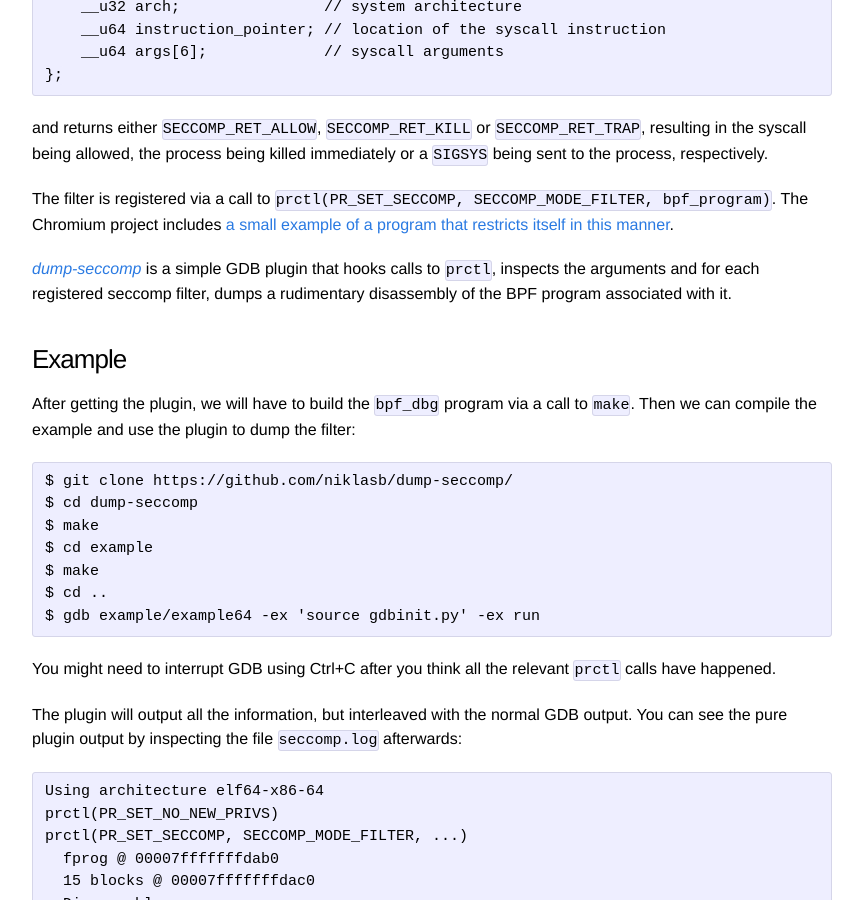
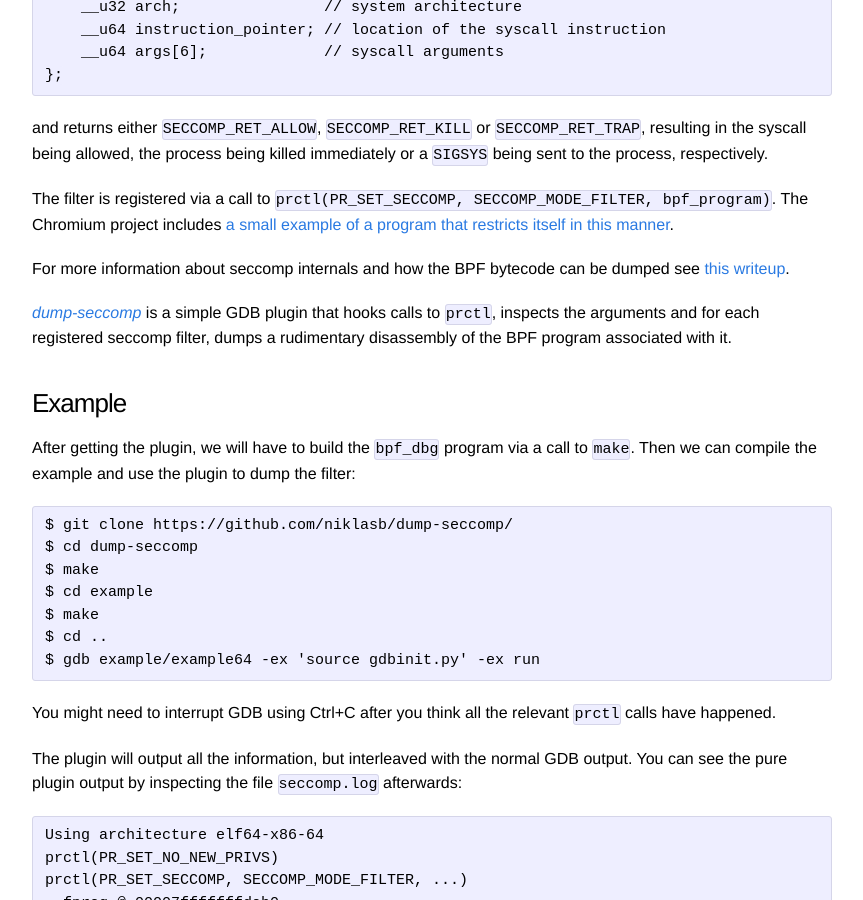
Before and after one commit to kitctf/www, a Jekyll site: the page built from _posts/2016-01-04-tools.md, in a window 1280 px wide and 900 px high, scrolled down 1797 px. Shown: the whole window, without its empty margins (208-1071 px from the left). Built offline with Jekyll 4.4.1, drawn with Linux system fonts in a browser that asks for light colours; some of the changed text lies outside the part shown.

Commit message:
Some minor additions

```diff
--- a/_posts/2016-01-04-tools.md
+++ b/_posts/2016-01-04-tools.md
@@ -97,6 +97,8 @@ The filter is registered via a call to `prctl(PR_SET_SECCOMP,
 SECCOMP_MODE_FILTER, bpf_program)`. The Chromium project includes
 [a small example of a program that restricts itself in this manner](https://github.com/niklasb/dump-seccomp/blob/master/example/example.c).
 
+For more information about seccomp internals and how the BPF bytecode can be dumped see [this writeup](https://kitctf.de/writeups/32c3ctf/ranger/).
+
 [*dump-seccomp*](https://github.com/niklasb/dump-seccomp) is a simple GDB
 plugin that hooks calls to `prctl`, inspects the arguments and for each
 registered seccomp filter, dumps a rudimentary disassembly of the BPF program
```
Also changed, not shown: other parts of _posts/2016-01-04-tools.md (+7 -6 lines).
